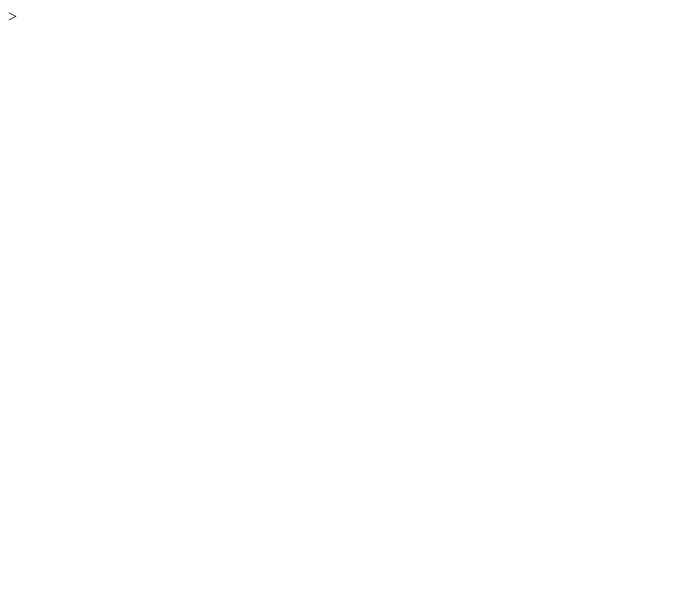
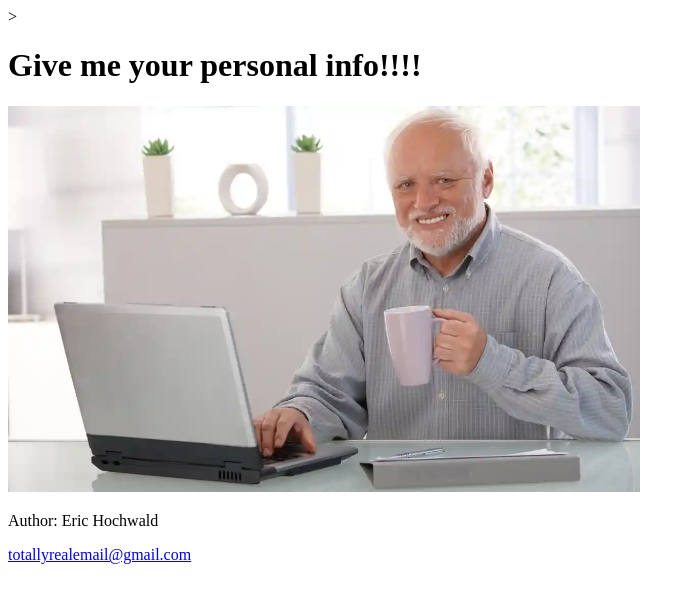
Before and after one commit to ehochw01/mini-project-1, a plain HTML site: page index.html in a window 1280 px wide. Shown: the whole page, without its empty margins (0-695 px from the left). Drawn offline with Linux system fonts and the light colour scheme; files that its build step writes are made by us from their sources.

Commit message:
Adding header and footer

```diff
--- /dev/null
+++ b/assets/css/style.css
@@ -0,0 +1,4 @@
+#harold {
+    width: 50%;
+    height: auto;
+}
--- a/index.html
+++ b/index.html
@@ -7,4 +7,15 @@
         <title>Landing Page</title>
     </head>
 
+    <body>
+        <h1>Give me your personal info!!!!</h1>
+        <img src="./assets/images/harold.jpg" alt="Harold is smiling at you" id="harold">
+
+    </body>
+
+    <footer>
+        <p>Author: Eric Hochwald</p>
+        <p><a href="mailto:comments@whitehouse.gov">totallyrealemail@gmail.com</a></p>
+    </footer>
+
 </html>
```
Also changed, not shown: assets/images/harold.jpg (added), assets/style.css (deleted), 2 other files.
